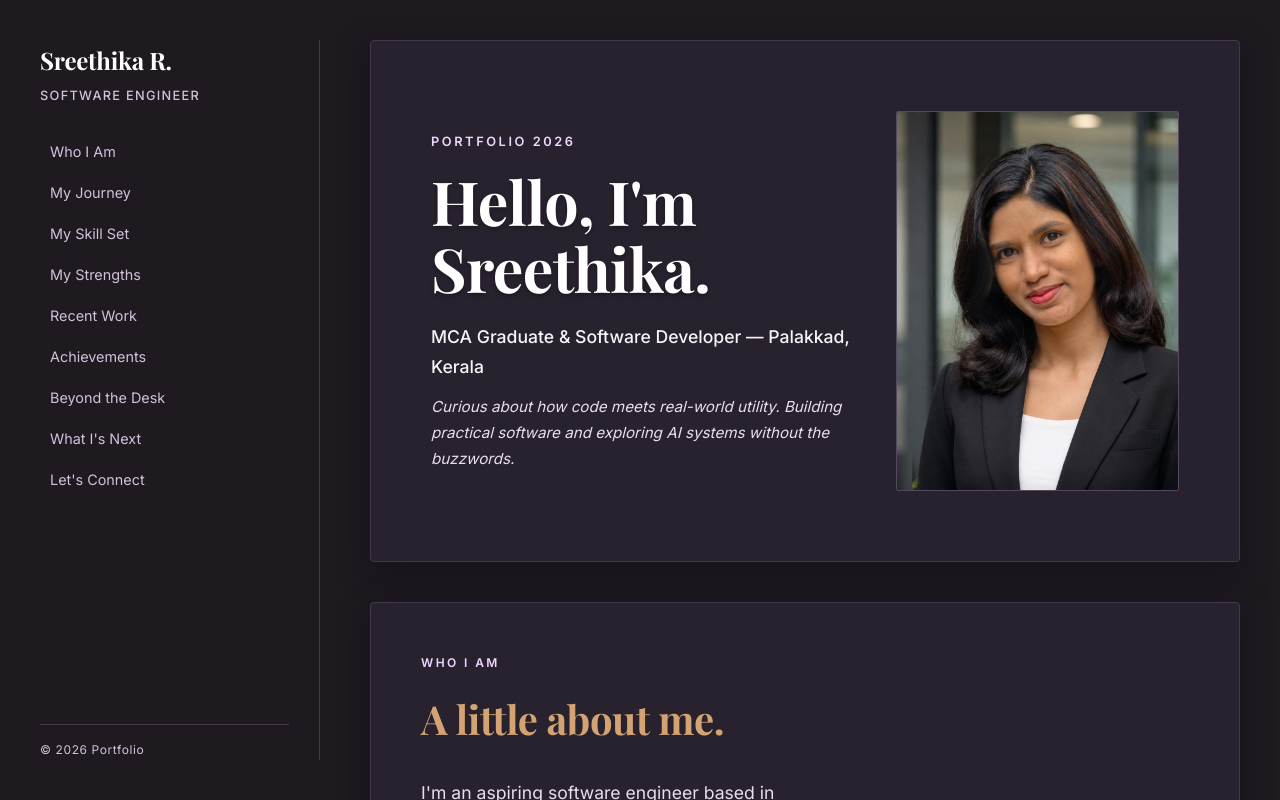
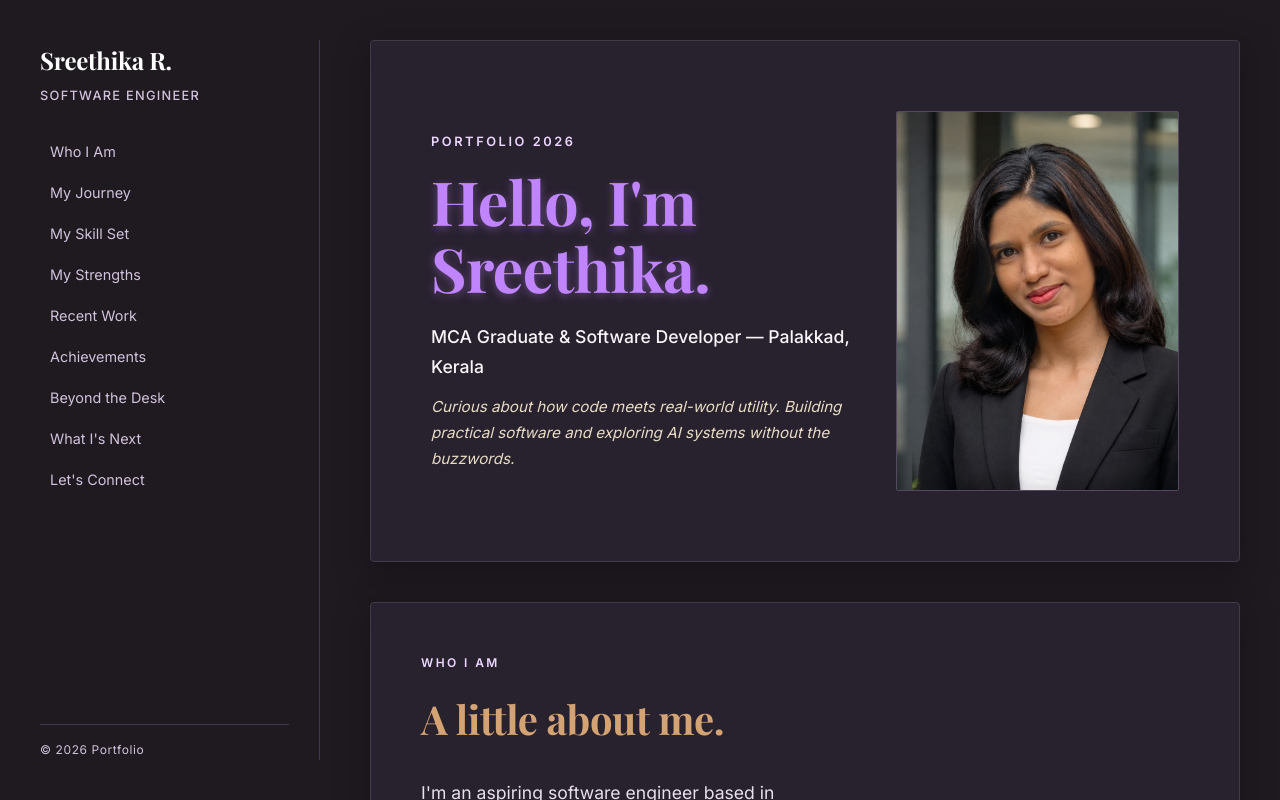
Before and after one commit to Sr-2525/Portfolio, a React app: page / in a window 1280 px wide. Shown: the top 800 px of the page. Built offline with nearby package versions, Linux system fonts and the light colour scheme; the HTML template or start-up script is replaced by a standard one; a web font is replaced by a local one.

Commit message:
Changed cover title to bright purple with a soft luminous light shadow

```diff
--- a/src/index.css
+++ b/src/index.css
@@ -323,3 +323,14 @@ h3 {
   color: #F8F5F8 !important; /* Crisp white / rose-cream for card and sub-titles */
   letter-spacing: -0.01em;
 }
+
+/* Updated Hero Cover Specific Colors & Shadows */
+.cover-slide .cover-left h1 {
+  color: #C084FC !important; /* Bright purple */
+  text-shadow: 0 2px 10px rgba(192, 132, 252, 0.4) !important; /* Soft luminous light shadow */
+}
+
+.cover-slide .cover-left .tagline {
+  color: #E8DCC4 !important; /* Dark cream */
+  font-style: italic !important;
+}
```
